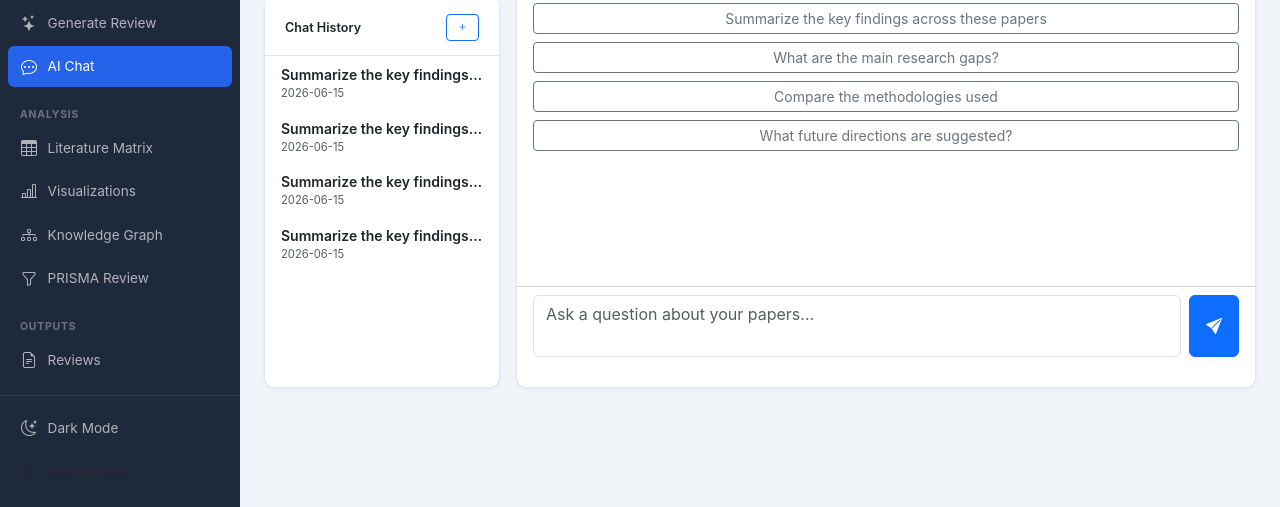
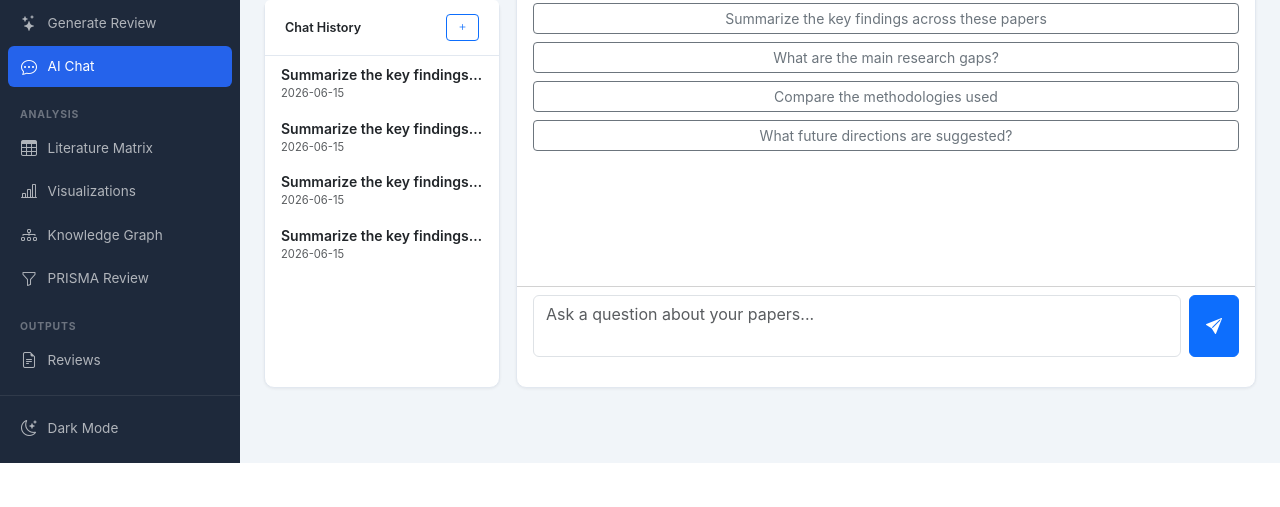
Before and after one commit to julisunkan/literature, a Flask app: page /ai/chat in a window 1280 px wide. Shown: the part 358-865 px from the top of the page. After the commit the page ends 821 px from the top, so only its background shows below. Run offline with Flask 3, Linux system fonts and the light colour scheme; data comes from the database, SQL or seed files in the repository.

Commit message:
Remove Admin Panel link from sidebar
Remove the "Admin Panel" link from the sidebar footer in the base template.

Replit-Commit-Author: Agent
Replit-Commit-Session-Id: f0e80ddb-8cc3-4754-8471-07f9b031f8ca
Replit-Commit-Checkpoint-Type: full_checkpoint
Replit-Commit-Event-Id: b5caf7f0-2f47-4794-b6ae-48a99936181f
Replit-Commit-Screenshot-Url: https://storage.googleapis.com/screenshot-production-us-central1/3c95be58-d715-4133-a506-2487d90dbb48/f0e80ddb-8cc3-4754-8471-07f9b031f8ca/vG2dsIX
Replit-Helium-Checkpoint-Created: true

```diff
--- a/templates/base.html
+++ b/templates/base.html
@@ -85,9 +85,6 @@
         <i class="bi bi-moon-stars"></i>
         <span>Dark Mode</span>
       </button>
-      <a href="/julisunkan" class="sidebar-link text-muted">
-        <i class="bi bi-gear"></i> Admin Panel
-      </a>
     </div>
   </nav>
 
```
